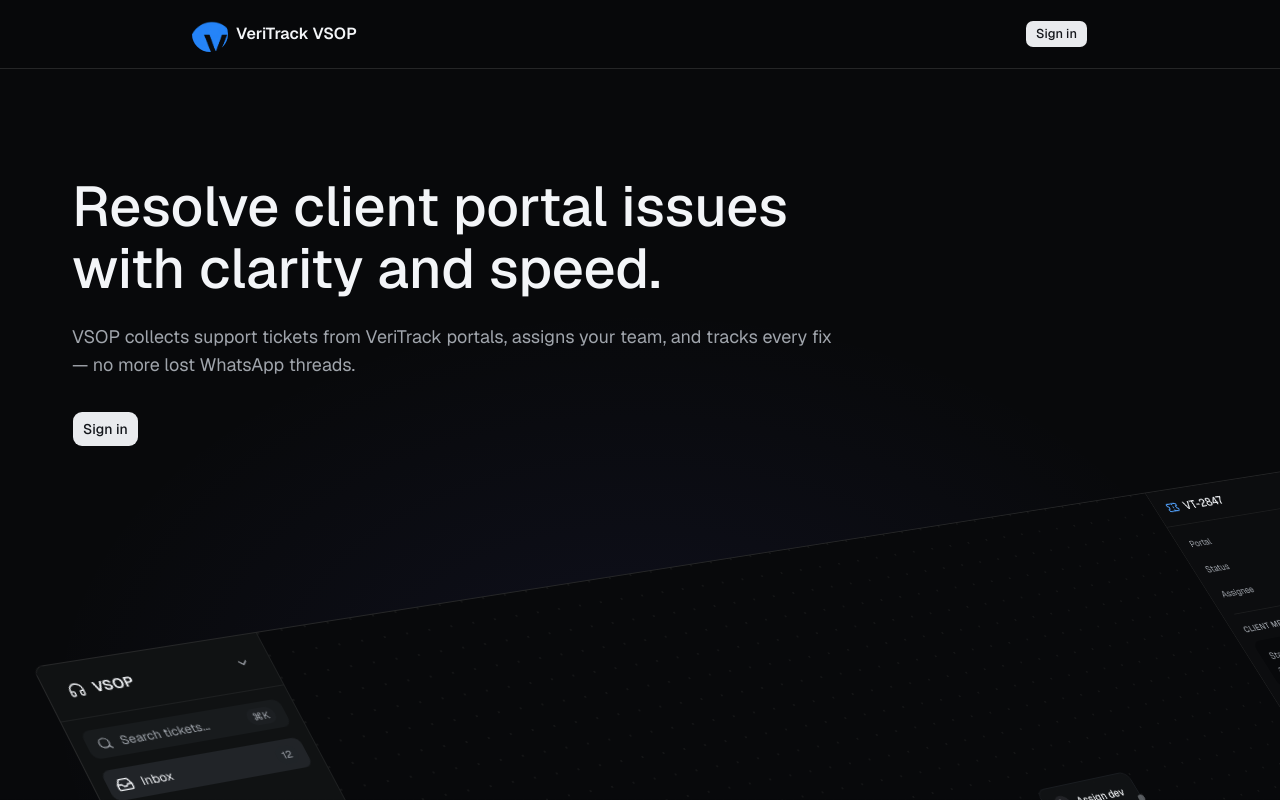
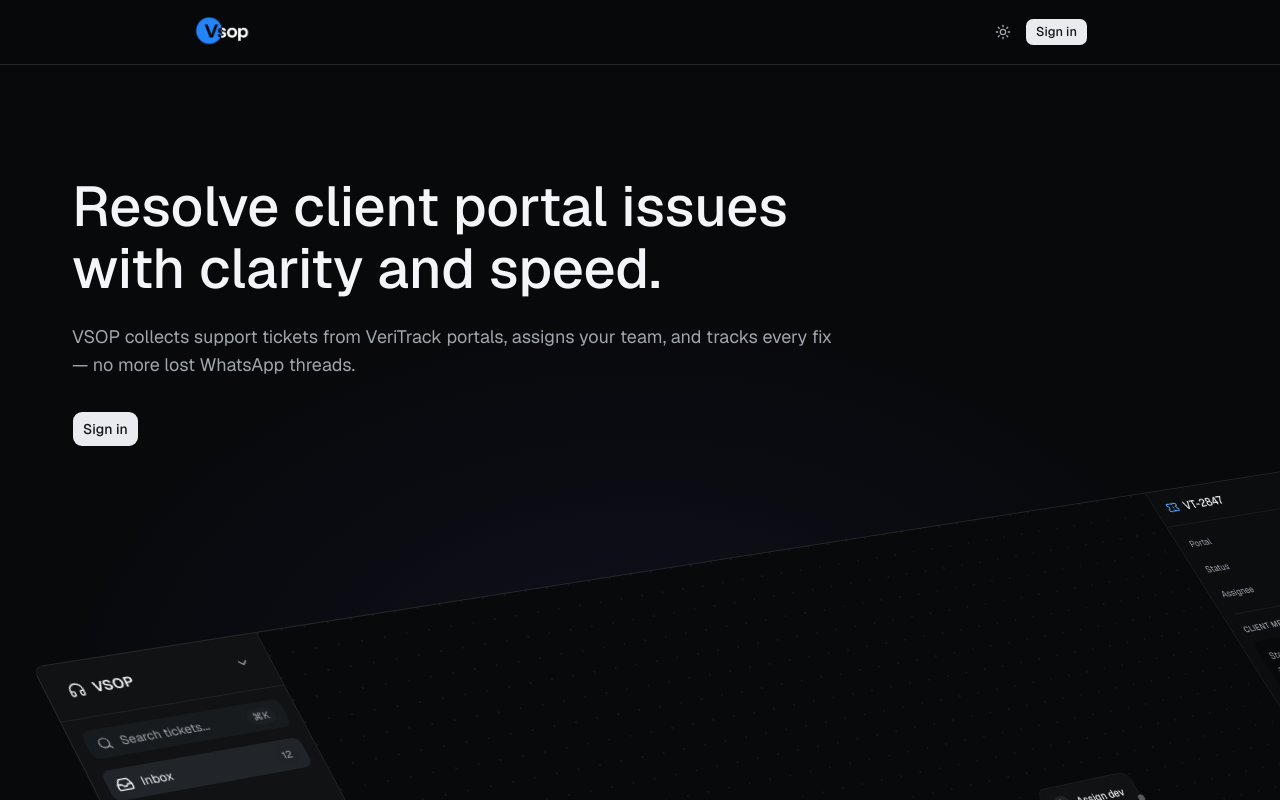
Before and after one commit to chemist-god/VSOP-frontend, a Next.js app: page / in a window 1280 px wide. Shown: the top 800 px of the page. Built offline with nearby package versions, Linux system fonts and the light colour scheme.

Commit message:
Templates: use VsopLogo and theme toggle on landing navbar

```diff
--- a/components/templates/triggerly/sections/navbar.tsx
+++ b/components/templates/triggerly/sections/navbar.tsx
@@ -1,19 +1,26 @@
 import Link from "next/link";
-import { LogoIcon } from "./logo";
+import { VsopLogo } from "./logo";
+import { ThemeToggle } from "@/components/vsop/shared/theme-toggle";
 import { Button } from "@/components/ui/button";
 
 export function Navbar() {
   return (
     <nav className="fixed top-0 left-0 right-0 z-50 border-b border-border bg-background/80 backdrop-blur-md">
-      <div className="w-full flex justify-center px-6 py-4">
-        <div className="w-full max-w-4xl flex items-center justify-between">
-          <Link href="/" className="flex items-center gap-2">
-            <LogoIcon />
-            <span className="text-foreground font-semibold">VeriTrack VSOP</span>
+      <div className="w-full flex justify-center px-6 py-3.5">
+        <div className="w-full max-w-4xl flex items-center justify-between gap-3">
+          <Link
+            href="/"
+            className="inline-flex min-w-0 items-center"
+            aria-label="VSOP home"
+          >
+            <VsopLogo size="md" priority className="max-w-[8.5rem] sm:max-w-[10rem]" />
           </Link>
-          <Button asChild size="sm">
-            <Link href="/login">Sign in</Link>
-          </Button>
+          <div className="flex shrink-0 items-center gap-1.5">
+            <ThemeToggle className="size-8 rounded-lg" />
+            <Button asChild size="sm">
+              <Link href="/login">Sign in</Link>
+            </Button>
+          </div>
         </div>
       </div>
     </nav>
```
